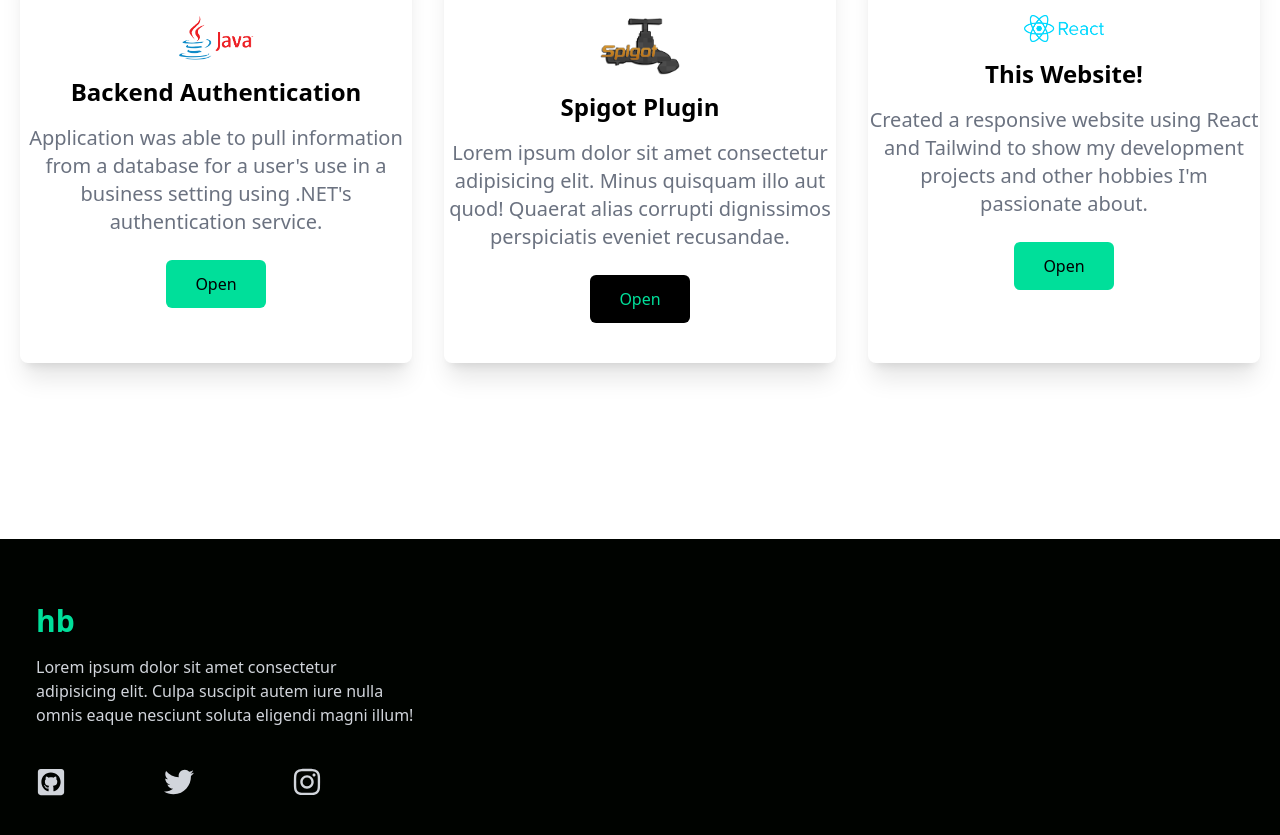
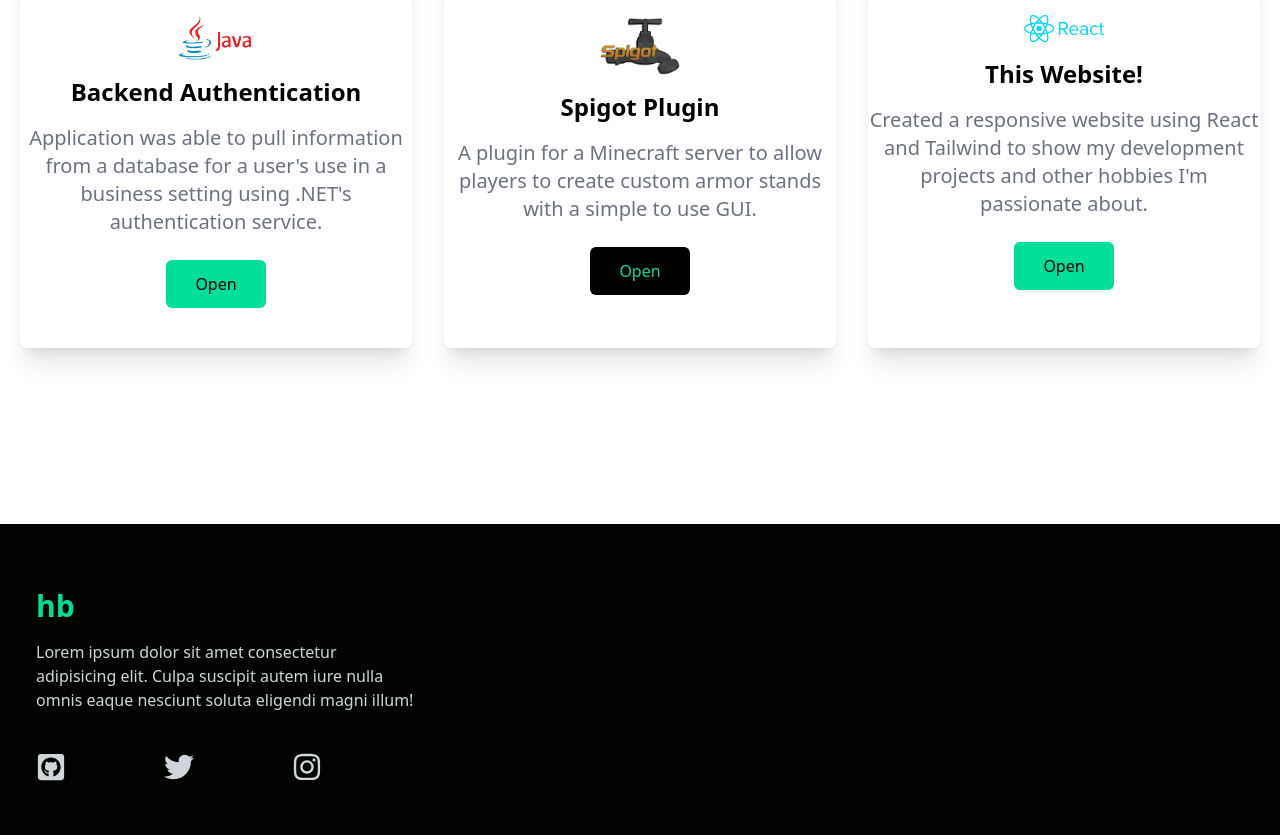
Before and after one commit to HaleBradley/Personal-Portfolio-Website, a React (Create React App) app: page / in a window 1280 px wide. Shown: the part 1940-2775 px from the top of the page. Built offline with nearby package versions, Linux system fonts and the light colour scheme.

Commit message:
Added spigot project

```diff
--- a/package.json
+++ b/package.json
@@ -1,4 +1,5 @@
 {
+  "homepage": "https://halebradley.github.io",
   "name": "personal-portfolio-website",
   "version": "0.1.0",
   "private": true,
--- a/src/components/Projects.jsx
+++ b/src/components/Projects.jsx
@@ -20,8 +20,8 @@ const Projects = () => {
             <div className='w-full shadow-xl flex flex-col py-4 my-4 rounded-lg hover:scale-105 duration-300'>
                 <img src={SpigotLogo} alt='Java' className='w-20 mx-auto mt-[3rem] bg-white' />
                 <h2 className='text-2xl font-bold text-center py-4'>Spigot Plugin</h2>
-                <p className='text-center text-xl text-gray-500'>Lorem ipsum dolor sit amet consectetur adipisicing elit. Minus quisquam illo aut quod! Quaerat alias corrupti dignissimos perspiciatis eveniet recusandae.</p>
-                <button className='bg-black text-[#00df9a] w-[100px] rounded-md font-medium my-6 mx-auto px-6 py-3'>Open</button>
+                <p className='text-center text-xl text-gray-500'>A plugin for a Minecraft server to allow players to create custom armor stands with a simple to use GUI.</p>
+                <button className='bg-black text-[#00df9a] w-[100px] rounded-md font-medium my-6 mx-auto px-6 py-3'><a href='https://github.com/HaleBradley/ArmorStandGUI' target='_blank'>Open</a></button>
             </div>
 
             <div className='w-full shadow-xl flex flex-col py-4 my-4 rounded-lg hover:scale-105 duration-300'>
```
